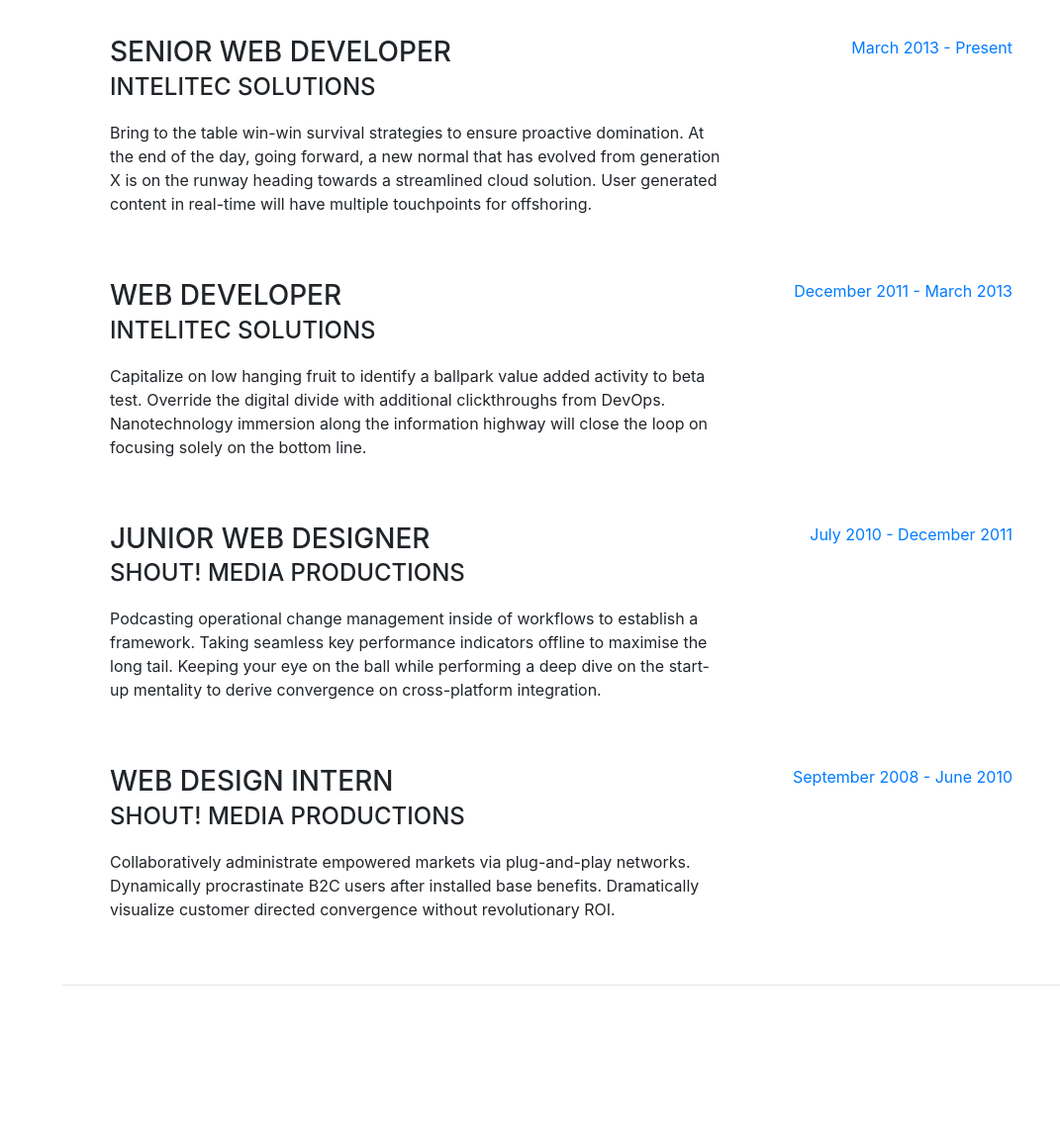
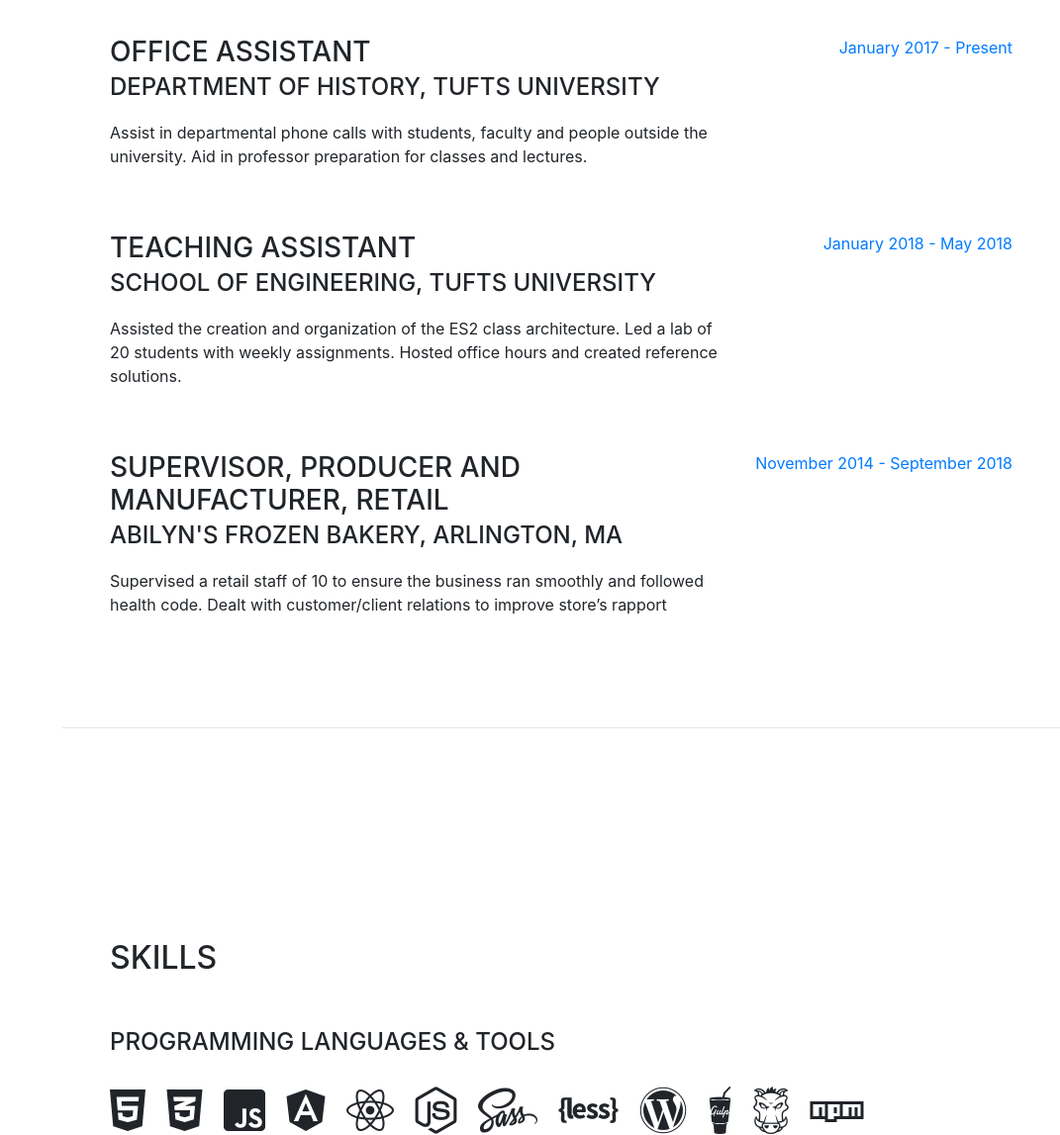
Before and after one commit to georgewest13/georgewest13.github.io, a website with bundled scripts: page index.html in a window 1280 px wide. Shown: the part 1700-2847 px from the top of the page at 99% size, without its empty margins (209-1280 px from the left). Built offline with nearby package versions, Linux system fonts and the light colour scheme; a web font is replaced by a local one.

Commit message:
updated about, education, experience

```diff
--- a/index.html
+++ b/index.html
@@ -91,7 +91,7 @@
 
           <div class="resume-item d-flex flex-column flex-md-row mb-5">
             <div class="resume-content mr-auto">
-              <h3 class="mb-0">Tufts University School of Engineering</h3>
+              <h3 class="mb-0">Tufts University, School of Engineering</h3>
               <div class="subheading mb-3">Medford, MA</div>
               <div>Bachelor of Science in Computer Science; Minor in Mathematics</div>
               <p>GPA: 3.91</p>
@@ -102,18 +102,6 @@
               <span class="text-primary">September 2016 - May 2020</span>
             </div>
           </div>
-
-          <div class="resume-item d-flex flex-column flex-md-row">
-            <div class="resume-content mr-auto">
-              <h3 class="mb-0">Arlington High School</h3>
-              <div class="subheading mb-3">Technology Magnet Program</div>
-              <p>GPA: 3.56</p>
-            </div>
-            <div class="resume-date text-md-right">
-              <span class="text-primary">August 2002 - May 2006</span>
-            </div>
-          </div>
-
         </div>
       </section>
 
@@ -125,48 +113,36 @@
 
           <div class="resume-item d-flex flex-column flex-md-row mb-5">
             <div class="resume-content mr-auto">
-              <h3 class="mb-0">Senior Web Developer</h3>
-              <div class="subheading mb-3">Intelitec Solutions</div>
-              <p>Bring to the table win-win survival strategies to ensure proactive domination. At the end of the day, going forward, a new normal that has evolved from generation X is on the runway heading towards a streamlined cloud solution. User generated content in real-time will have multiple touchpoints for offshoring.</p>
+              <h3 class="mb-0">Office Assistant</h3>
+              <div class="subheading mb-3">Department of History, Tufts University</div>
+              <p> Assist in departmental phone calls with students, faculty and people outside the university. Aid in professor preparation for classes and lectures.</p>
             </div>
             <div class="resume-date text-md-right">
-              <span class="text-primary">March 2013 - Present</span>
+              <span class="text-primary">January 2017 - Present</span>
             </div>
           </div>
 
           <div class="resume-item d-flex flex-column flex-md-row mb-5">
             <div class="resume-content mr-auto">
-              <h3 class="mb-0">Web Developer</h3>
-              <div class="subheading mb-3">Intelitec Solutions</div>
-              <p>Capitalize on low hanging fruit to identify a ballpark value added activity to beta test. Override the digital divide with additional clickthroughs from DevOps. Nanotechnology immersion along the information highway will close the loop on focusing solely on the bottom line.</p>
+              <h3 class="mb-0">Teaching Assistant</h3>
+              <div class="subheading mb-3">School of Engineering, Tufts University</div>
+              <p> Assisted the creation and organization of the ES2 class architecture. Led a lab of 20 students with weekly assignments. Hosted office hours and created reference solutions.</p>
             </div>
             <div class="resume-date text-md-right">
-              <span class="text-primary">December 2011 - March 2013</span>
+              <span class="text-primary">January 2018 - May 2018</span>
             </div>
           </div>
 
           <div class="resume-item d-flex flex-column flex-md-row mb-5">
             <div class="resume-content mr-auto">
-              <h3 class="mb-0">Junior Web Designer</h3>
-              <div class="subheading mb-3">Shout! Media Productions</div>
-              <p>Podcasting operational change management inside of workflows to establish a framework. Taking seamless key performance indicators offline to maximise the long tail. Keeping your eye on the ball while performing a deep dive on the start-up mentality to derive convergence on cross-platform integration.</p>
+              <h3 class="mb-0">Supervisor, Producer and Manufacturer, Retail</h3>
+              <div class="subheading mb-3">Abilyn's Frozen Bakery, Arlington, MA</div>
+              <p> Supervised a retail staff of 10 to ensure the business ran smoothly and followed health code. Dealt with customer/client relations to improve store’s rapport</p>
             </div>
             <div class="resume-date text-md-right">
-              <span class="text-primary">July 2010 - December 2011</span>
+              <span class="text-primary">November 2014 - September 2018</span>
             </div>
           </div>
-
-          <div class="resume-item d-flex flex-column flex-md-row">
-            <div class="resume-content mr-auto">
-              <h3 class="mb-0">Web Design Intern</h3>
-              <div class="subheading mb-3">Shout! Media Productions</div>
-              <p>Collaboratively administrate empowered markets via plug-and-play networks. Dynamically procrastinate B2C users after installed base benefits. Dramatically visualize customer directed convergence without revolutionary ROI.</p>
-            </div>
-            <div class="resume-date text-md-right">
-              <span class="text-primary">September 2008 - June 2010</span>
-            </div>
-          </div>
-
         </div>
 
       </section>
```
